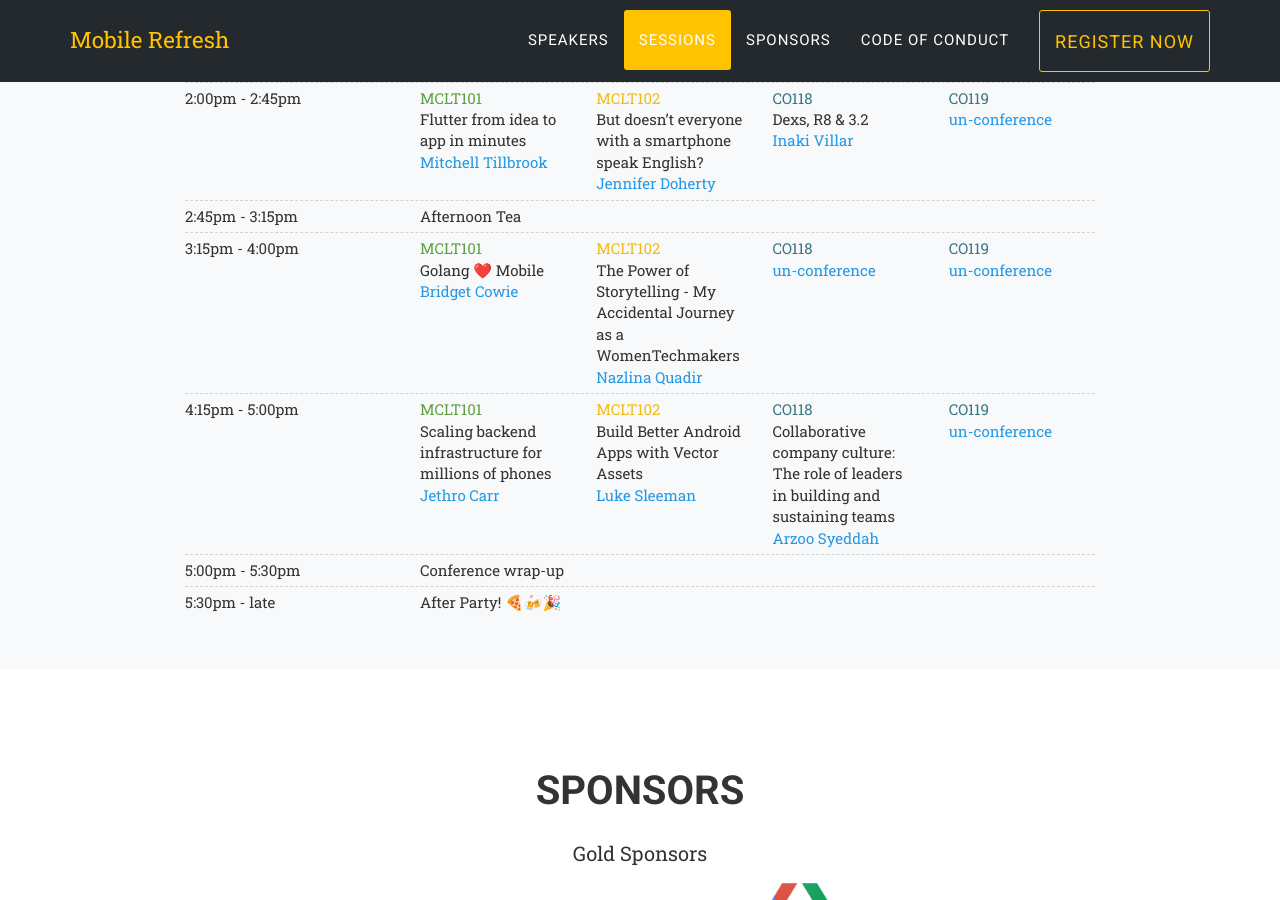
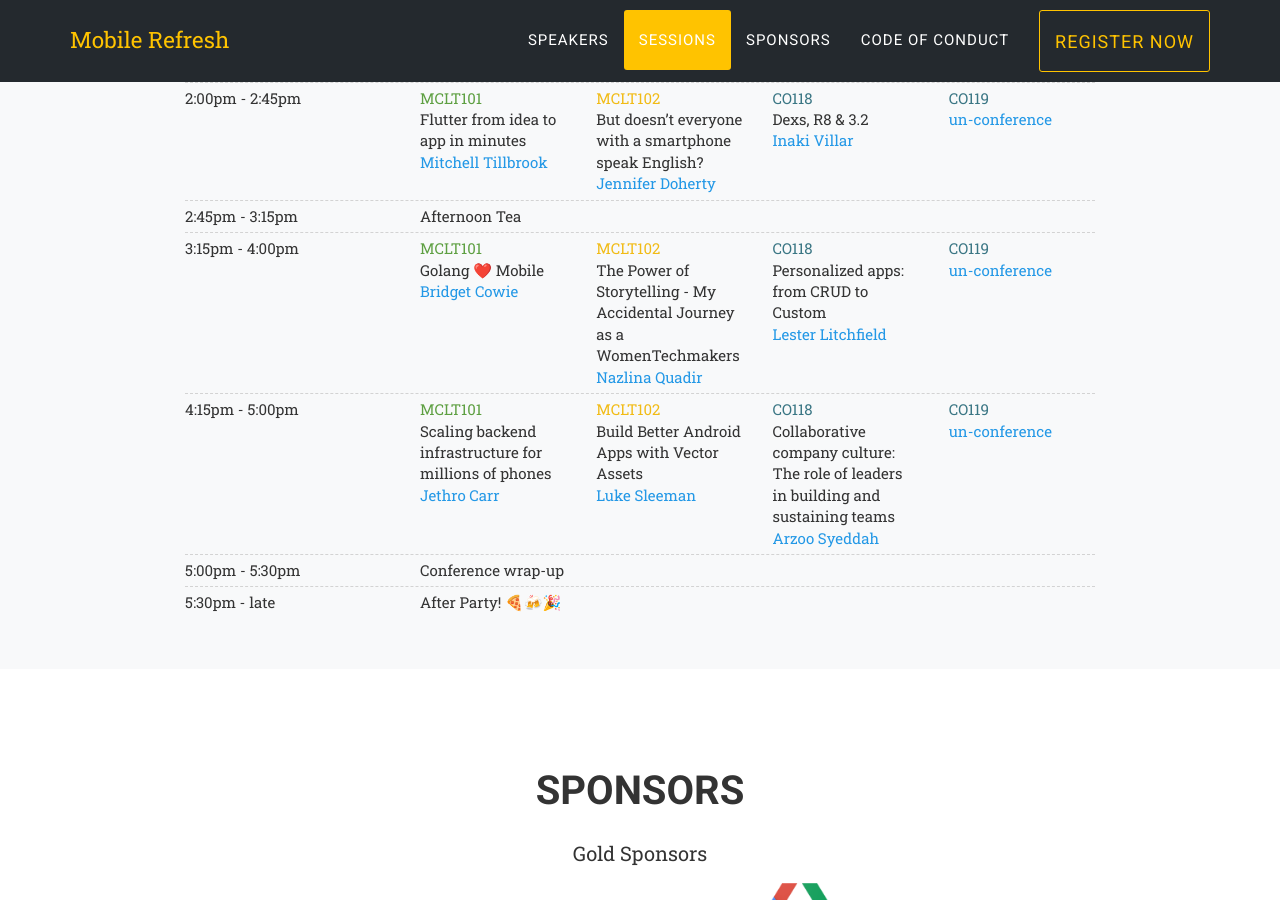
Before and after one commit to MostafaGazar/MostafaGazar.github.io, a Jekyll site: the page built from index.html, in a window 1280 px wide and 900 px high, scrolled down 4861 px. Built offline with Jekyll 4.4.1, drawn with Linux system fonts in a browser that asks for light colours; some web fonts are replaced.

Commit message:
Add Lester's talk

```diff
--- a/_includes/sessions.html
+++ b/_includes/sessions.html
@@ -243,10 +243,8 @@
                     <div class="col col-xs-3">
                         <span>
                             <div class="event-venue-3">CO118</div>
-                            <!-- <div class="event-name">Personalized apps: from CRUD to Custom</div>
-                            <div class="speaker-name">Lester Litchfield</div> -->
-                            <div class="event-name"></div>
-                            <div class="speaker-name">un-conference</div>
+                            <div class="event-name">Personalized apps: from CRUD to Custom</div>
+                            <div class="speaker-name">Lester Litchfield</div>
                         </span>
                     </div>
                     <div class="col col-xs-3">
```
Also changed, not shown: 1 other file.
